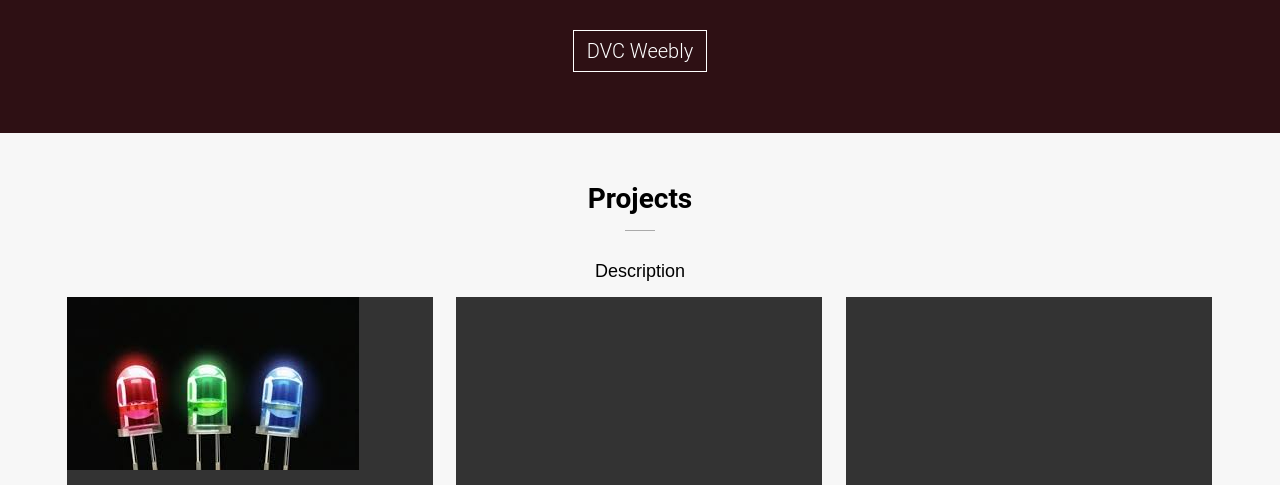
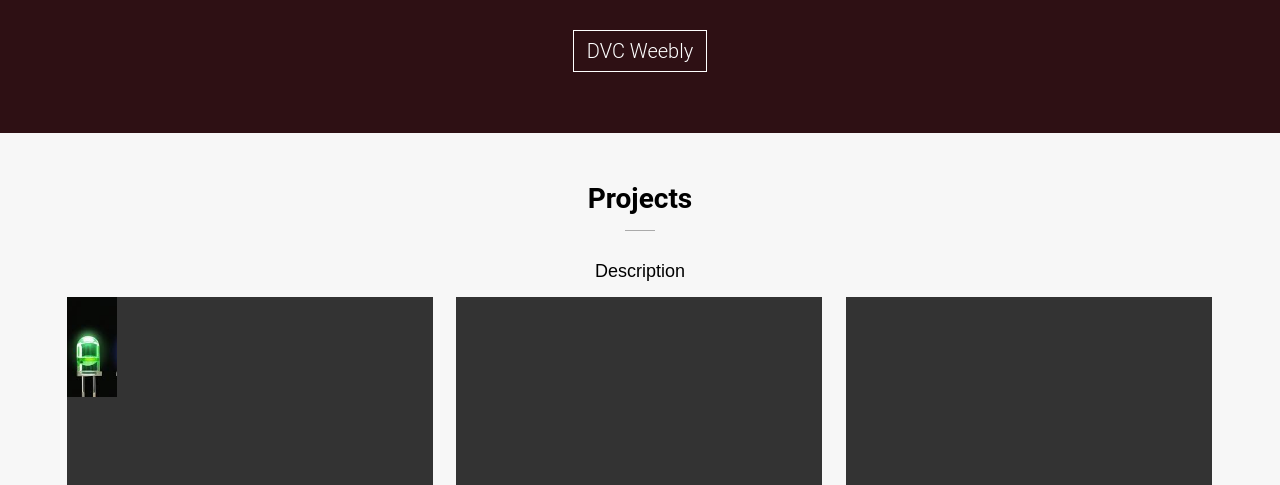
Before and after one commit to abanks/my-project, a plain HTML site: page index.html in a window 1280 px wide. Shown: the part 315-800 px from the top of the page. Drawn offline with Linux system fonts and the light colour scheme.

Commit message:
Update stylesheet.css

```diff
--- a/stylesheet.css
+++ b/stylesheet.css
@@ -435,3 +435,8 @@ a{
   text-decoration: none;
   color: white;
 }
+.cover {
+  object-fit: cover;
+  width: 50px;
+  height: 100px;
+}
```
